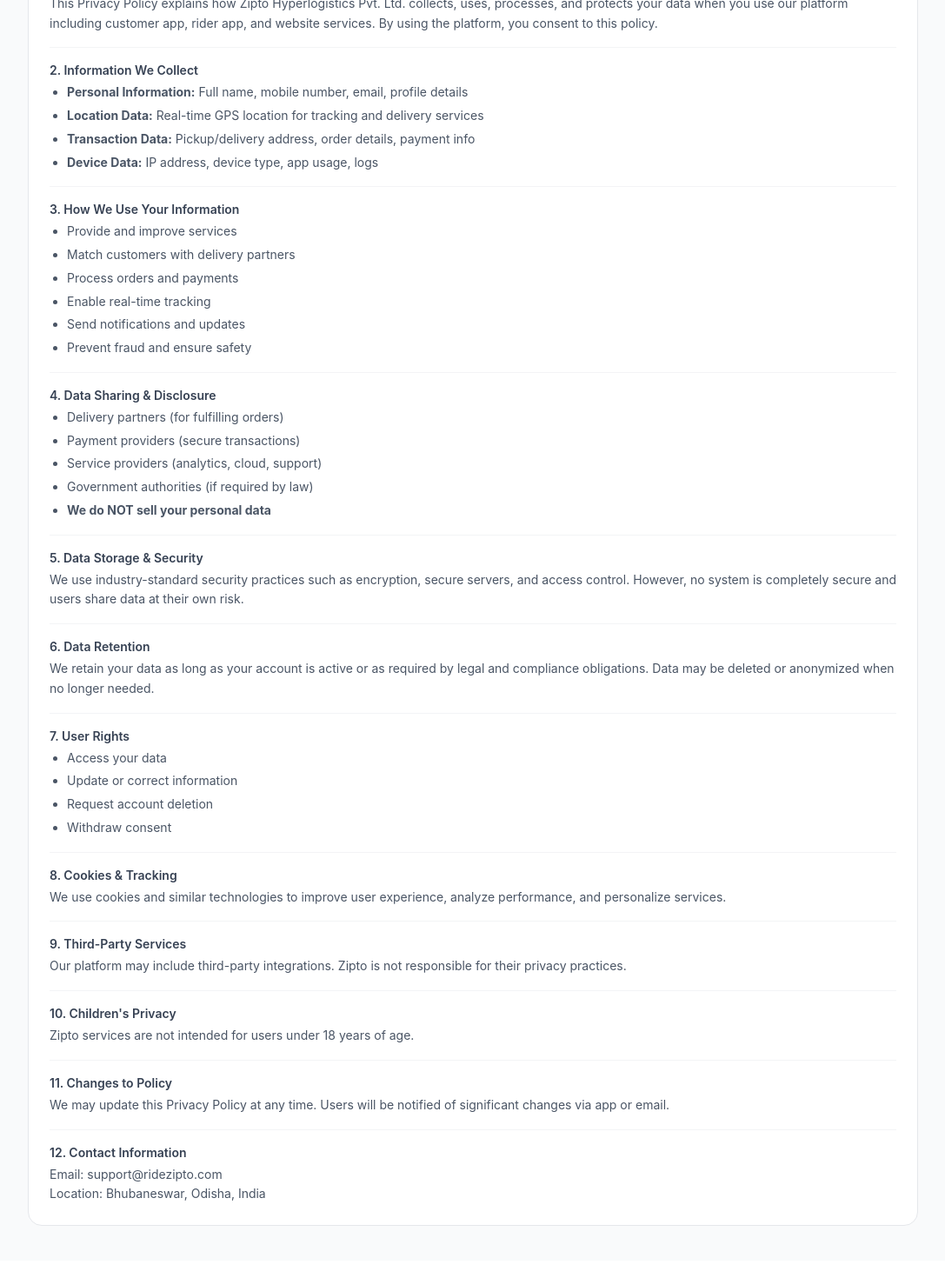
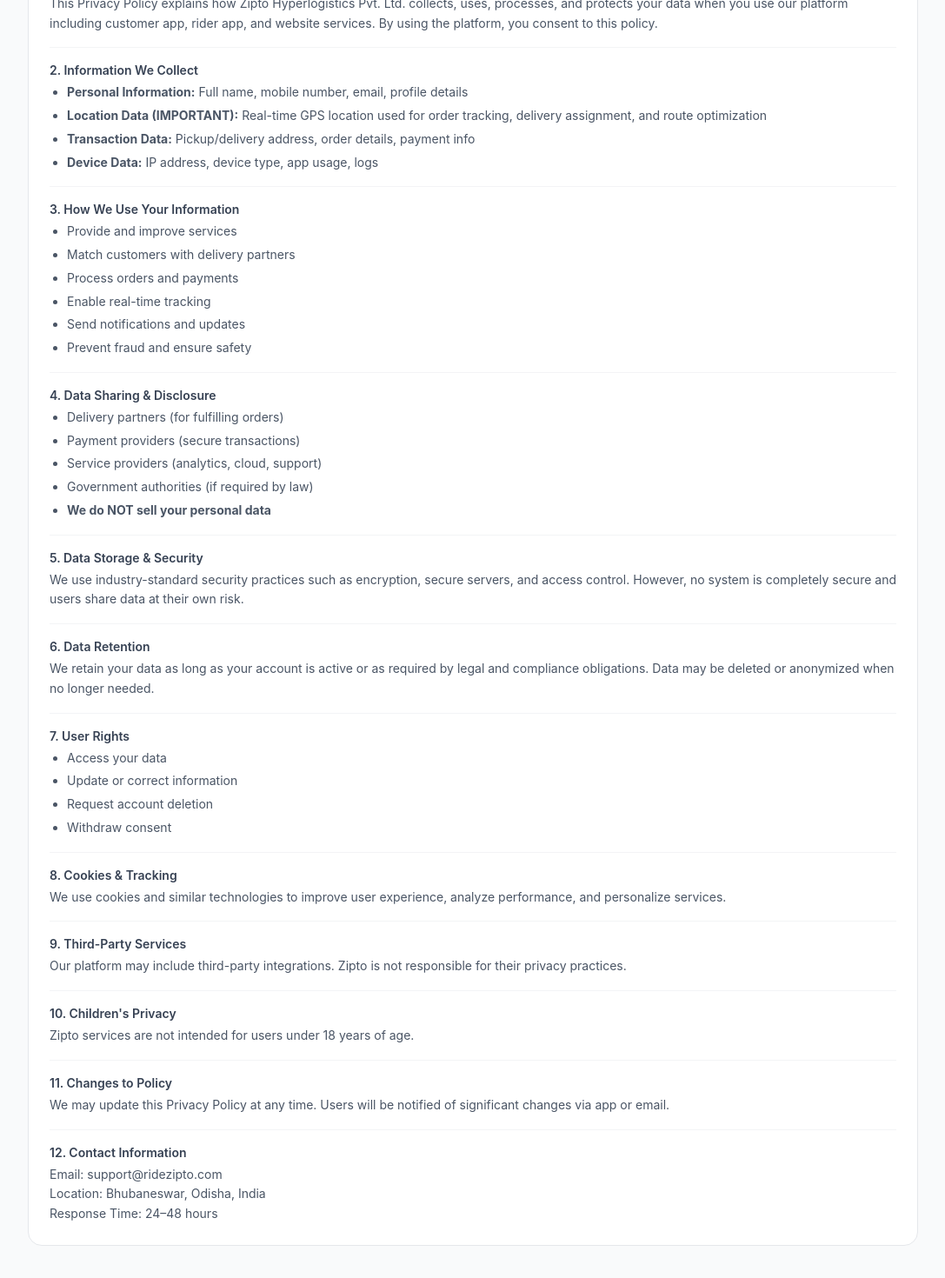
Before and after one commit to ridezipto-app/Zipto-Website, a React (Vite) app in the folder Frontend/: page /privacy-policy in a window 1280 px wide. Shown: the part 440-1910 px from the top of the page at 87% size, without its empty margins (96-1183 px from the left). Built offline with nearby package versions, Linux system fonts and the light colour scheme.

Commit message:
Update PrivacyPolicy.jsx

```diff
--- a/Frontend/src/pages/PrivacyPolicy.jsx
+++ b/Frontend/src/pages/PrivacyPolicy.jsx
@@ -11,7 +11,7 @@
     content: (
       <ul className="list-disc pl-5 space-y-1">
         <li><strong>Personal Information:</strong> Full name, mobile number, email, profile details</li>
-        <li><strong>Location Data:</strong> Real-time GPS location for tracking and delivery services</li>
+        <li><strong>Location Data (IMPORTANT):</strong> Real-time GPS location used for order tracking, delivery assignment, and route optimization</li>
         <li><strong>Transaction Data:</strong> Pickup/delivery address, order details, payment info</li>
         <li><strong>Device Data:</strong> IP address, device type, app usage, logs</li>
       </ul>
@@ -89,6 +89,7 @@
       <div>
         <p>Email: support@ridezipto.com</p>
         <p>Location: Bhubaneswar, Odisha, India</p>
+        <p>Response Time: 24–48 hours</p>
       </div>
     ),
   },
@@ -110,7 +111,7 @@
   {
     title: "2. Background Location Tracking ⚠️",
     content:
-      "Zipto Rider App collects continuous background location data even when the app is closed. This is required for order allocation, live tracking, fraud prevention, and safety monitoring.",
+      "Zipto Rider App collects continuous background location data, even when the app is closed or not in use. This is mandatory for order allocation, live tracking, fraud prevention, and safety monitoring.",
   },
   {
     title: "3. How We Use Data",
@@ -164,6 +165,7 @@
       <div>
         <p>Email: rider.support@ridezipto.com</p>
         <p>Location: Bhubaneswar, Odisha</p>
+        <p>Response Time: 24–48 hours</p>
       </div>
     ),
   },
```
